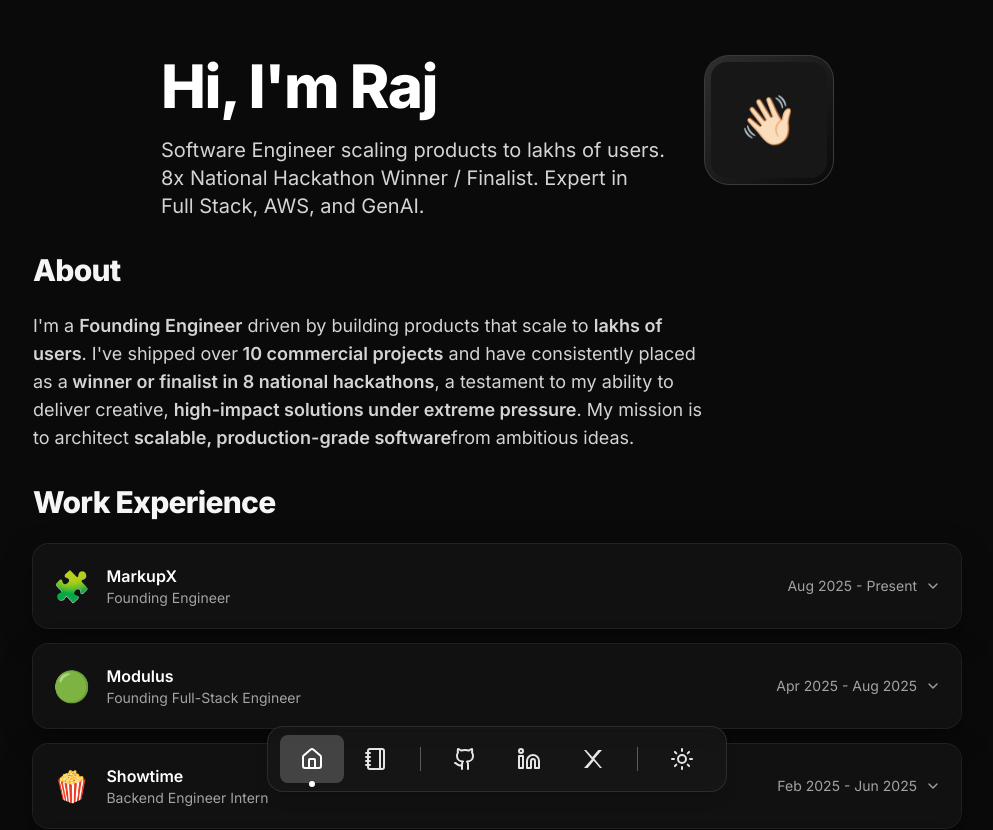
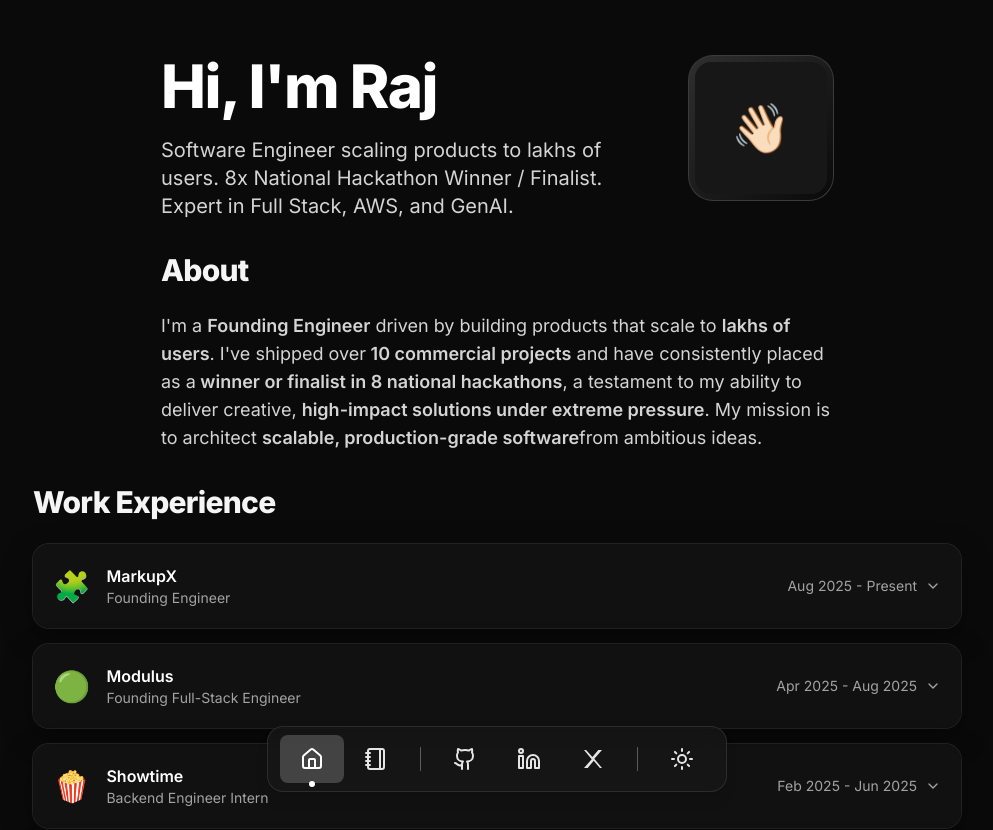
Before and after one commit to tylerdurden0x/patilraj-portfolio, a React (Vite) app: page / in a window 1280 px wide. Shown: the top 830 px of the page, without its empty margins (143-1136 px from the left). Built offline with nearby package versions, Linux system fonts and the light colour scheme.

Commit message:
aligned about and intro

```diff
--- a/src/App.jsx
+++ b/src/App.jsx
@@ -32,7 +32,7 @@ function IconX(props) {
 const Section = ({ id, title, children }) => (
   <section
     id={id}
-    className="max-w-5xl mx-auto px-5 sm:px-8 md:px-10 lg:px-12 w-full"
+    className="max-w-[90vw] sm:max-w-3xl mx-auto w-full px-5 sm:px-8 md:px-10 lg:px-12"
   >
     <h2 className="text-neutral-900 dark:text-neutral-100 text-2xl sm:text-3xl font-extrabold tracking-tight mb-4 sm:mb-6">
       {title}
@@ -159,24 +159,24 @@ const PROJECTS = [
 function Hero() {
   return (
     <div className="max-w-[90vw] sm:max-w-3xl mx-auto w-full px-5 sm:px-8 md:px-10 lg:px-12 pt-10 sm:pt-14">
-      <div className="flex flex-col sm:flex-row items-center sm:items-start gap-6 sm:gap-10">
-        <div className="flex-1">
+      <div className="grid grid-cols-1 sm:grid-cols-[1fr_auto] items-start gap-6 sm:gap-10">
+        <div className="flex-1 min-w-0">
           <h1 className="text-2xl sm:text-6xl font-extrabold tracking-tight text-neutral-900 dark:text-white leading-[1.05]">
             Hi, I'm Raj
           </h1>
-          <p className="text-neutral-700 dark:text-neutral-300 mt-4 sm:mt-5 text-lg sm:text-xl max-w-2xl">
+          <p className="text-neutral-700 dark:text-neutral-300 mt-4 sm:mt-5 text-lg sm:text-xl max-w-[36ch] sm:max-w-[52ch]">
             Software Engineer scaling products to lakhs of users. 8x National
             Hackathon Winner / Finalist. Expert in Full Stack, AWS, and GenAI.
           </p>
         </div>
 
         {/* Avatar / Decorative */}
-        <div className="block sm:block">
+        <div className="hidden sm:block justify-self-end">
           <motion.div
             initial={{ rotate: -8, y: -6, opacity: 0 }}
             animate={{ rotate: 0, y: 0, opacity: 1 }}
             transition={{ type: "spring", stiffness: 120, damping: 12 }}
-            className="relative w-20 h-20 sm:w-32 sm:h-32 mt-6 sm:mt-0"
+            className="relative w-24 h-24 sm:w-32 sm:h-32 md:w-36 md:h-36 mt-6 sm:mt-0"
           >
             <div className="absolute inset-0 rounded-3xl bg-gradient-to-br from-black/10 to-black/0 dark:from-white/15 dark:to-white/0 ring-1 ring-black/10 dark:ring-white/20" />
             <div className="absolute inset-[6px] rounded-2xl bg-white dark:bg-neutral-900 grid place-items-center text-5xl">
```
